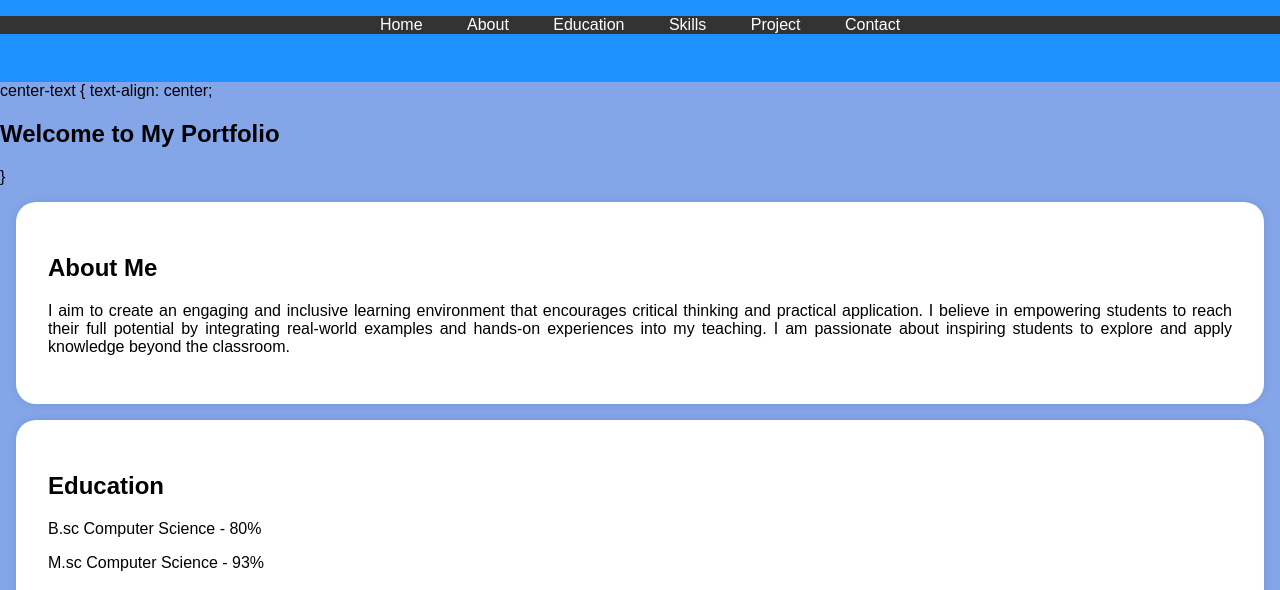
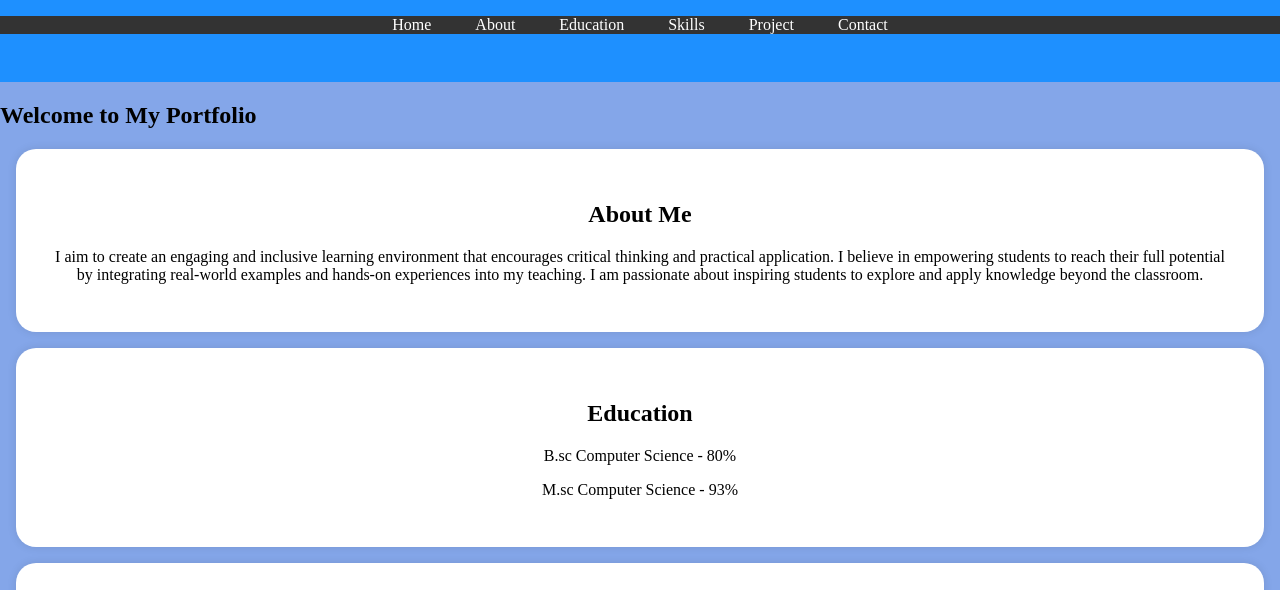
Before and after one commit to Nir-mala-20/NaanMudhalvan, a plain HTML site: page index.html in a window 1280 px wide. Shown: the part 210-800 px from the top of the page. Drawn offline with Linux system fonts and the light colour scheme.

Commit message:
index.html

```diff
--- a/index.html
+++ b/index.html
@@ -6,7 +6,7 @@
 
     <style>
         body {
-            font-family: Arial, sans-serif;
+            font-family: times new roman;
             margin: 0;
             padding: 0;
             background-color: #84a6e9;
@@ -62,7 +62,7 @@
             margin: 1rem;
             border-radius: 20px;
             box-shadow: 0 0 10px rgba(0, 0, 0, 0.1);
-            text-align: justify;
+            text-align: center;
         }
 
         .download-button {
@@ -115,11 +115,10 @@
 
     <section id="home">
         <div class="hero">
-            center-text {
-            text-align: center;
+
             <h1>Welcome to My Portfolio</h1>
 
-        }
+
 
         </div>
     </section>
```
